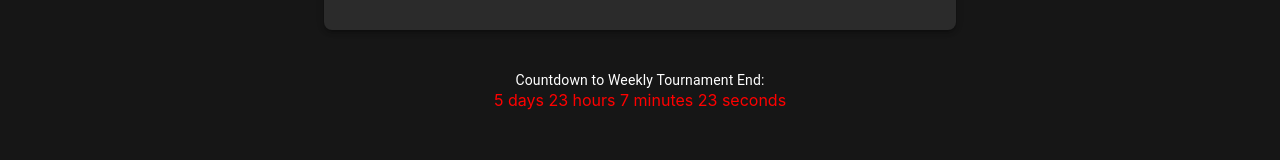
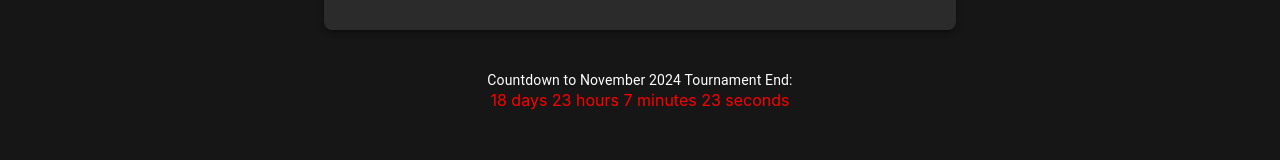
Before and after one commit to everyonesbuddy/sure-odds-sports-predictions-contest-FE, a React (Create React App) app: page /about in a window 1280 px wide. Shown: the part 660-820 px from the top of the page. Built offline with nearby package versions, Linux system fonts and the light colour scheme.

Commit message:
change contest to monthly

```diff
--- a/src/components/Leaderboard.jsx
+++ b/src/components/Leaderboard.jsx
@@ -143,34 +143,34 @@ const Leaderboard = () => {
   };
 
   // Calculate the end time of the tournament for week
+  // const getTournamentEndTime = () => {
+  //   const now = moment().utcOffset(-4); // EST is UTC-4
+  //   const dayOfWeek = now.day();
+  //   const daysUntilSunday = (7 - dayOfWeek) % 7; // Days until the next Sunday
+  //   const nextSunday = now
+  //     .clone()
+  //     .add(daysUntilSunday, "days")
+  //     .set({ hour: 23, minute: 59, second: 0, millisecond: 0 });
+  //   return nextSunday.toDate();
+  // };
+
+  // Calculate the end time of the tournament for month
   const getTournamentEndTime = () => {
     const now = moment().utcOffset(-4); // EST is UTC-4
-    const dayOfWeek = now.day();
-    const daysUntilSunday = (7 - dayOfWeek) % 7; // Days until the next Sunday
-    const nextSunday = now
+    const endOfMonth = now
       .clone()
-      .add(daysUntilSunday, "days")
+      .endOf("month")
       .set({ hour: 23, minute: 59, second: 0, millisecond: 0 });
-    return nextSunday.toDate();
+    return endOfMonth.toDate();
   };
-
-  // Calculate the end time of the tournament for month
-  // const getTournamentEndTime = () => {
-  //   const now = moment().utcOffset(-4); // EST is UTC-4
-  //   const endOfMonth = now
-  //     .clone()
-  //     .endOf("month")
-  //     .set({ hour: 23, minute: 59, second: 0, millisecond: 0 });
-  //   return endOfMonth.toDate();
-  // };
 
   return (
     <>
       <Box sx={{ textAlign: "center", mb: 2 }}>
         <Typography variant="body2">
-          {/* Countdown to {new Date().toLocaleString("default", { month: "long" })}{" "}
-          {new Date().getFullYear()} Tournament End: */}
-          Countdown to Weekly Tournament End:
+          Countdown to {new Date().toLocaleString("default", { month: "long" })}{" "}
+          {new Date().getFullYear()} Tournament End:
+          {/* Countdown to Weekly Tournament End: */}
         </Typography>
         <Countdown date={getTournamentEndTime()} renderer={CountdownRenderer} />
       </Box>
--- a/src/components/TournamentDetails.jsx
+++ b/src/components/TournamentDetails.jsx
@@ -27,26 +27,26 @@ const CountdownRenderer = ({ days, hours, minutes, seconds, completed }) => {
 
 const TournamentDetails = () => {
   // Calculate the end time of the tournament for month
+  const getTournamentEndTime = () => {
+    const now = moment().utcOffset(-4); // EST is UTC-4
+    const endOfMonth = now
+      .clone()
+      .endOf("month")
+      .set({ hour: 23, minute: 59, second: 0, millisecond: 0 });
+    return endOfMonth.toDate();
+  };
+
+  // Calculate the end time of the tournament for week
   // const getTournamentEndTime = () => {
   //   const now = moment().utcOffset(-4); // EST is UTC-4
-  //   const endOfMonth = now
+  //   const dayOfWeek = now.day();
+  //   const daysUntilSunday = (7 - dayOfWeek) % 7; // Days until the next Sunday
+  //   const nextSunday = now
   //     .clone()
-  //     .endOf("month")
+  //     .add(daysUntilSunday, "days")
   //     .set({ hour: 23, minute: 59, second: 0, millisecond: 0 });
-  //   return endOfMonth.toDate();
+  //   return nextSunday.toDate();
   // };
-
-  // Calculate the end time of the tournament for week
-  const getTournamentEndTime = () => {
-    const now = moment().utcOffset(-4); // EST is UTC-4
-    const dayOfWeek = now.day();
-    const daysUntilSunday = (7 - dayOfWeek) % 7; // Days until the next Sunday
-    const nextSunday = now
-      .clone()
-      .add(daysUntilSunday, "days")
-      .set({ hour: 23, minute: 59, second: 0, millisecond: 0 });
-    return nextSunday.toDate();
-  };
 
   return (
     <>
@@ -144,13 +144,13 @@ const TournamentDetails = () => {
       </Box>
 
       <Box sx={{ textAlign: "center", mb: 2 }}>
-        {/* <Typography variant="body2">
+        <Typography variant="body2">
           Countdown to {new Date().toLocaleString("default", { month: "long" })}{" "}
           {new Date().getFullYear()} Tournament End:
+        </Typography>
+        {/* <Typography variant="body2">
+          Countdown to Weekly Tournament End:
         </Typography> */}
-        <Typography variant="body2">
-          Countdown to Weekly Tournament End:
-        </Typography>
         <Countdown date={getTournamentEndTime()} renderer={CountdownRenderer} />
       </Box>
       <Footer />
```
